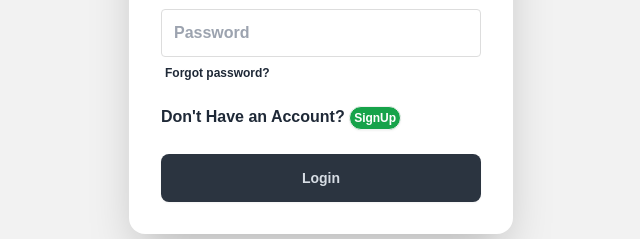
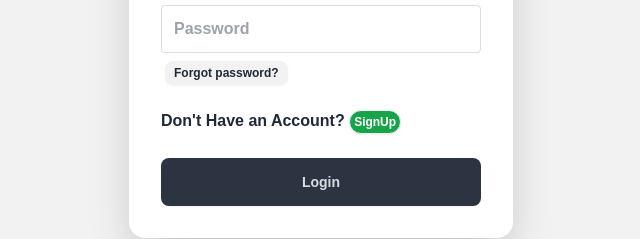
Before and after one commit to sohelx196/NearbyFriends, a website with bundled scripts: page login.html in a window 1280 px wide. Shown: the part 423-662 px from the top of the page, 319-959 px from the left. Built offline with nearby package versions, Linux system fonts and the light colour scheme; no server answers.

Commit message:
ui changed

```diff
--- a/login.html
+++ b/login.html
@@ -77,7 +77,7 @@
           <input type="password" id="password" name="password"  class="input w-full" placeholder="Password" required/>
 
           <label class="label">
-                <a href="/features/Reset&More/resetPass.html" class="label-text-alt link link-hover">Forgot password?</a>
+                <a href="/features/Reset&More/resetPass.html" class="label-text-alt btn btn-xs">Forgot password?</a>
           </label>
 
           <p id="signupStatus" class="text-red-700 "></p>
```
